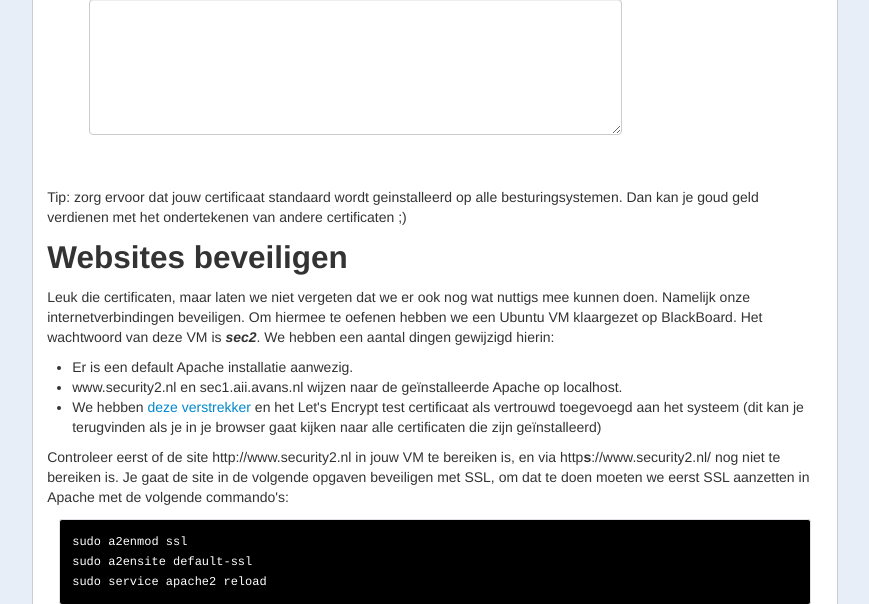
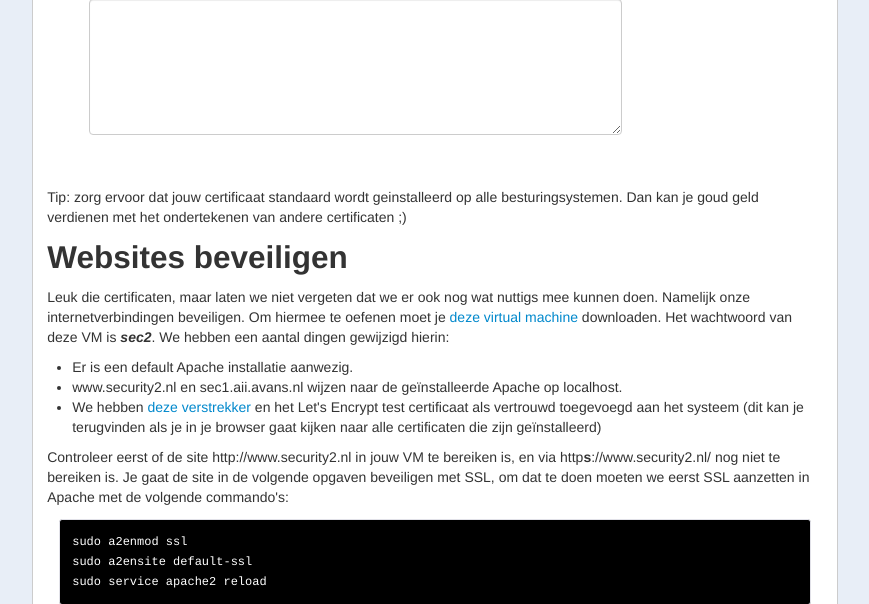
Before and after one commit to Avans/Security-Quiz, a Django app: template templates/certificaten.html in a window 1280 px wide. Shown: the part 3048-3652 px from the top of the page, without its empty margins (341-1210 px from the left). Run offline with Django 3.2, Linux system fonts and the light colour scheme; the template is opened without the code that fills it, so the values that code supplies are empty; parts of the project's set-up code (start-up, migrations or seed data) failed here and were passed over.

Commit message:
Change link

```diff
--- a/templates/certificaten.html
+++ b/templates/certificaten.html
@@ -103,7 +103,7 @@
 
       <h2>Websites beveiligen</h2>
 
-      <p>Leuk die certificaten, maar laten we niet vergeten dat we er ook nog wat nuttigs mee kunnen doen. Namelijk onze internetverbindingen beveiligen. Om hiermee te oefenen hebben we een Ubuntu VM klaargezet op BlackBoard. Het wachtwoord van deze VM is <b><i>sec2</i></b>. We hebben een aantal dingen gewijzigd hierin:</p>
+      <p>Leuk die certificaten, maar laten we niet vergeten dat we er ook nog wat nuttigs mee kunnen doen. Namelijk onze internetverbindingen beveiligen. Om hiermee te oefenen moet je <a href="/static/vm.zip">deze virtual machine</a> downloaden. Het wachtwoord van deze VM is <b><i>sec2</i></b>. We hebben een aantal dingen gewijzigd hierin:</p>
 
       <ul>
         <li>Er is een default Apache installatie aanwezig.</li>
```
